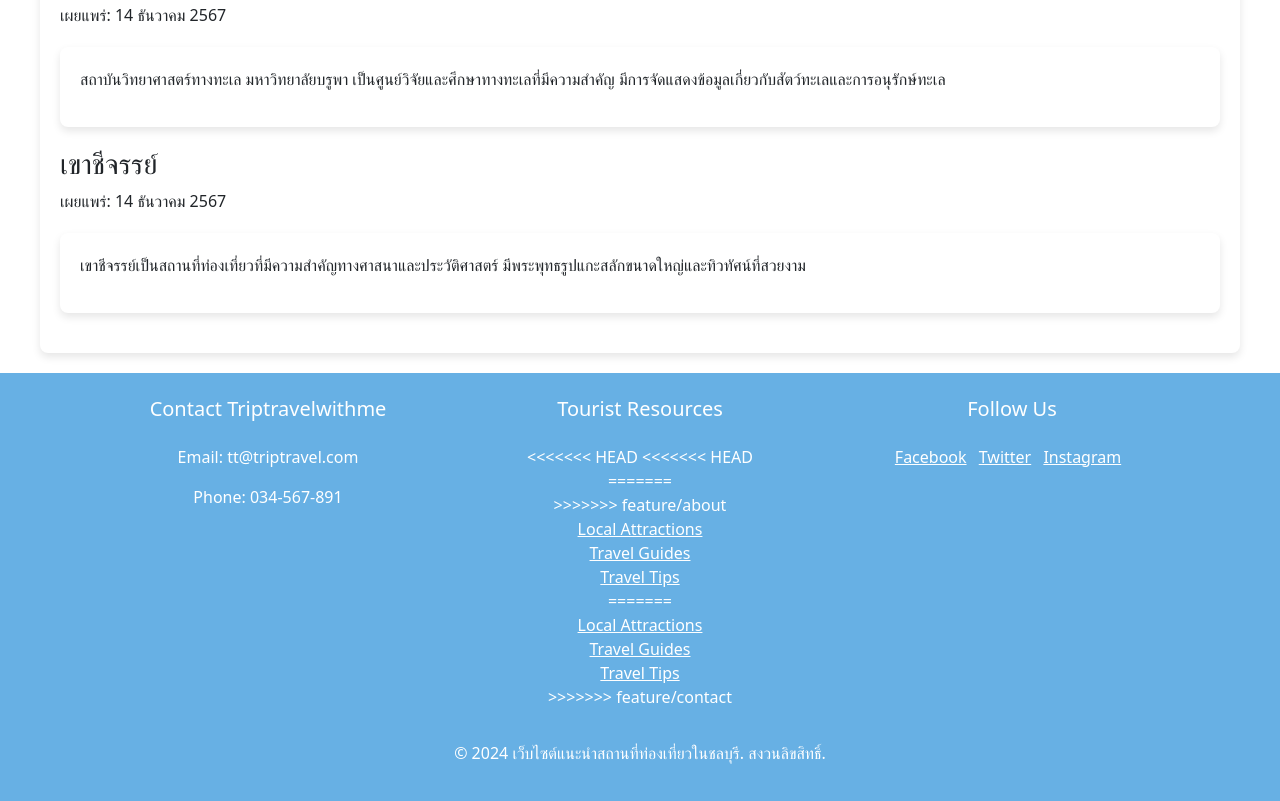
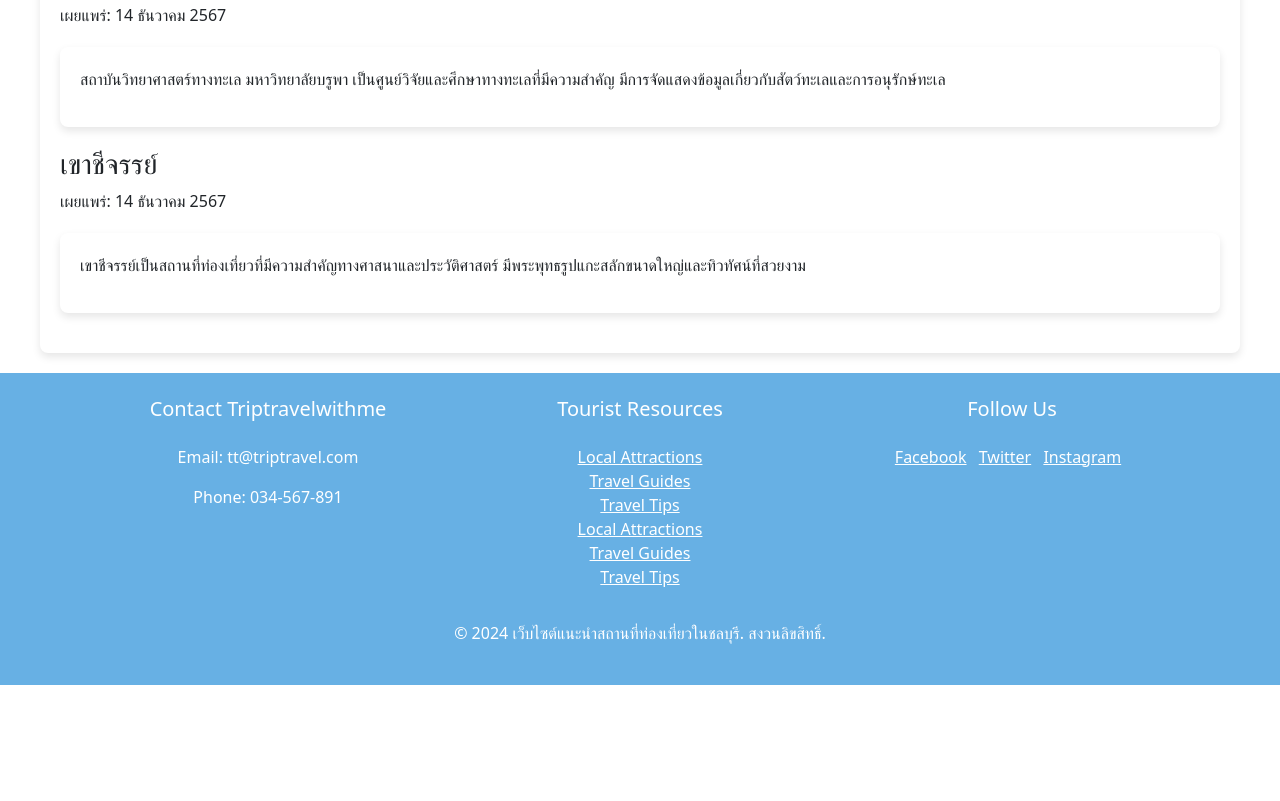
Before and after one commit to 66160123/homework-web2_bootstrap, a plain HTML site: page index.html in a window 1280 px wide. Shown: the part 2003-2804 px from the top of the page. After the commit the page ends 2688 px from the top, so only its background shows below. Drawn offline with nearby package versions, Linux system fonts and the light colour scheme.

Commit message:
index.html

```diff
--- a/index.html
+++ b/index.html
@@ -161,22 +161,16 @@
                 </div>
                 <div class="col-md-4">
                     <h5 class="font-bold text-lg mb-4">Tourist Resources</h5>
-<<<<<<< HEAD
-<<<<<<< HEAD
-                        <ul class="list-unstyled">
-=======
                     <ul class="list-unstyled">
->>>>>>> feature/about
+
                         <li><a href="#" class="text-white">Local Attractions</a></li>
                         <li><a href="#" class="text-white">Travel Guides</a></li>
                         <li><a href="#" class="text-white">Travel Tips</a></li>
-=======
+
                     <ul class="list-unstyled">
                         <li><a href="#" class="text-white">Local Attractions</a></li>
                         <li><a href="#" class="text-white">Travel Guides</a></li>
                         <li><a href="#" class="text-white">Travel Tips</a></li>
-
->>>>>>> feature/contact
                 </ul>
             </div>
             <div class="col-md-4">
```
